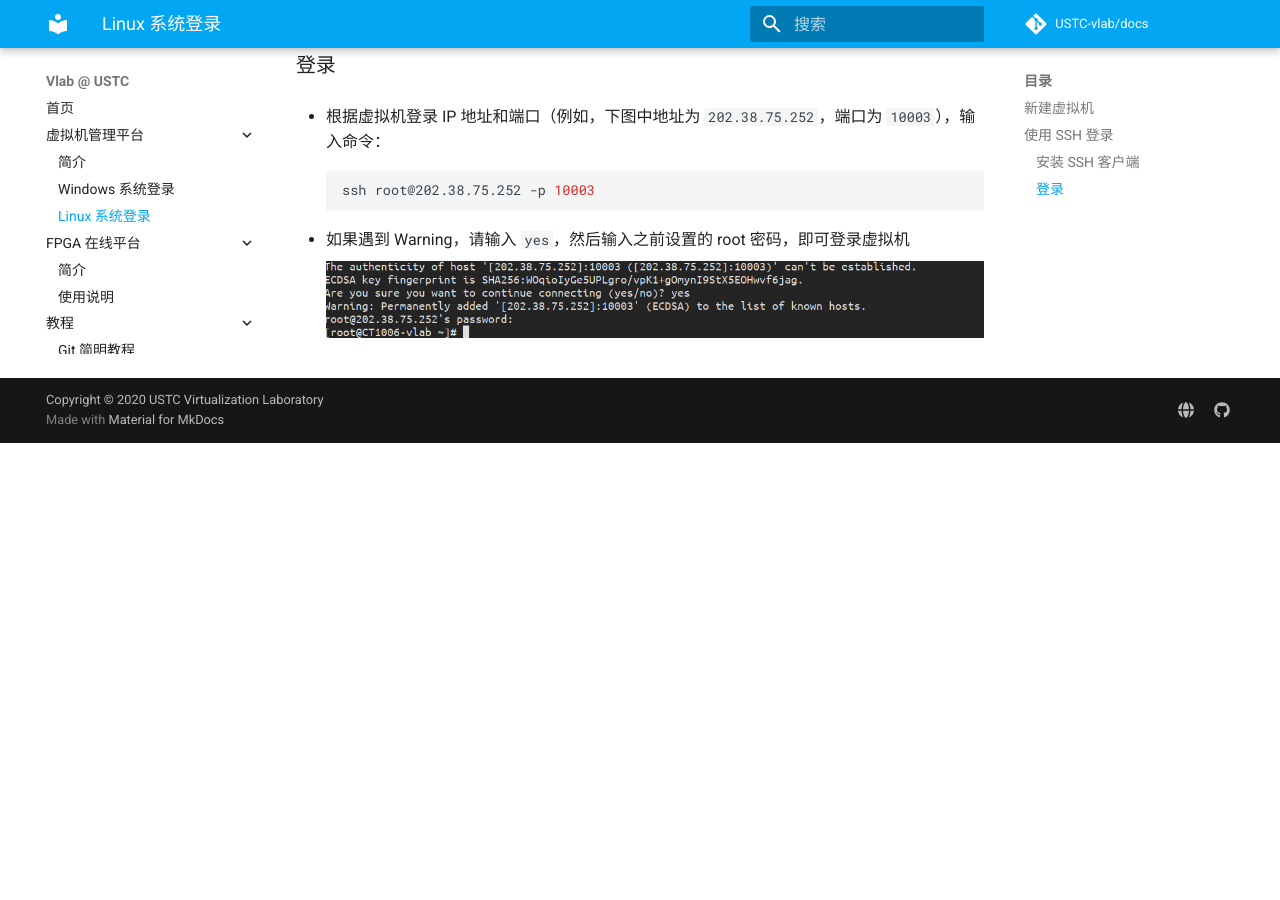
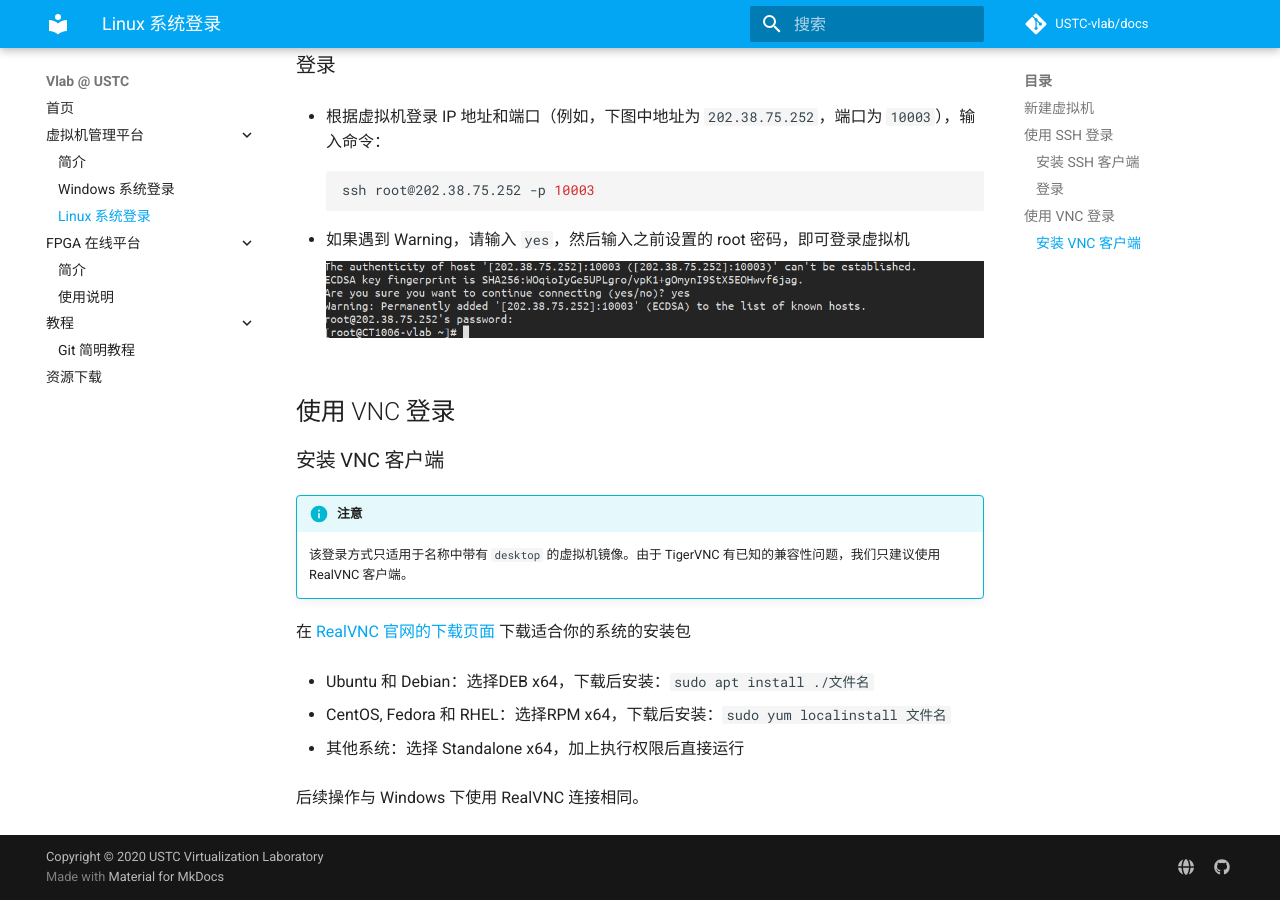
Before and after one commit to USTC-vlab/docs, an MkDocs documentation site: the page built from docs/vm/login-linux.md, in a window 1280 px wide and 900 px high, scrolled down 1439 px. Built offline with MkDocs 1.6.1 and Material for MkDocs 9.7.7, drawn with Linux system fonts in a browser that asks for light colours; comment, search, counter and statistics services are not loaded; before the commit the page ends 1882 px from its top, so only the background shows below that.

Commit message:
Add Linux VNC connection guide

```diff
--- a/docs/vm/login-linux.md
+++ b/docs/vm/login-linux.md
@@ -33,3 +33,21 @@
 * 如果遇到 Warning，请输入 `yes`，然后输入之前设置的 root 密码，即可登录虚拟机
 
     ![](../images/ssh_4.png)
+
+## 使用 VNC 登录
+
+### 安装 VNC 客户端
+
+!!! info "注意"
+
+    该登录方式只适用于名称中带有 `desktop` 的虚拟机镜像。由于 TigerVNC 有已知的兼容性问题，我们只建议使用 RealVNC 客户端。
+
+在 [RealVNC 官网的下载页面](https://www.realvnc.com/en/connect/download/viewer/linux/) 下载适合你的系统的安装包
+
+* Ubuntu 和 Debian：选择DEB x64，下载后安装：`sudo apt install ./文件名`
+
+* CentOS, Fedora 和 RHEL：选择RPM x64，下载后安装：`sudo yum localinstall 文件名`
+
+* 其他系统：选择 Standalone x64，加上执行权限后直接运行
+
+后续操作与 Windows 下使用 RealVNC 连接相同。
```
